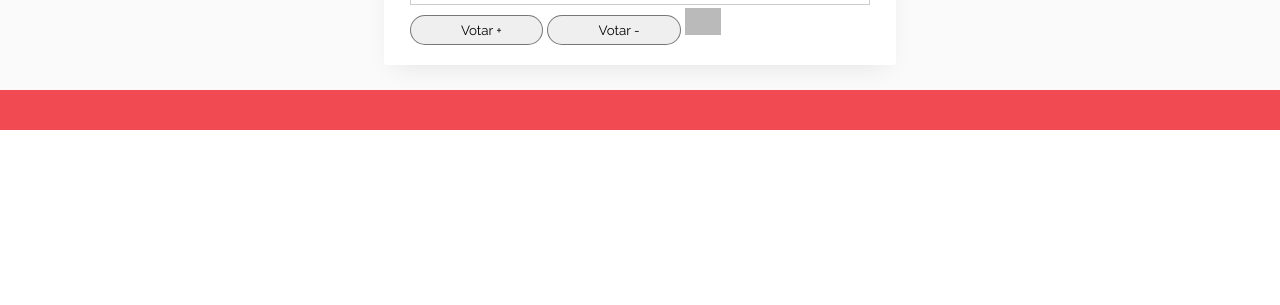
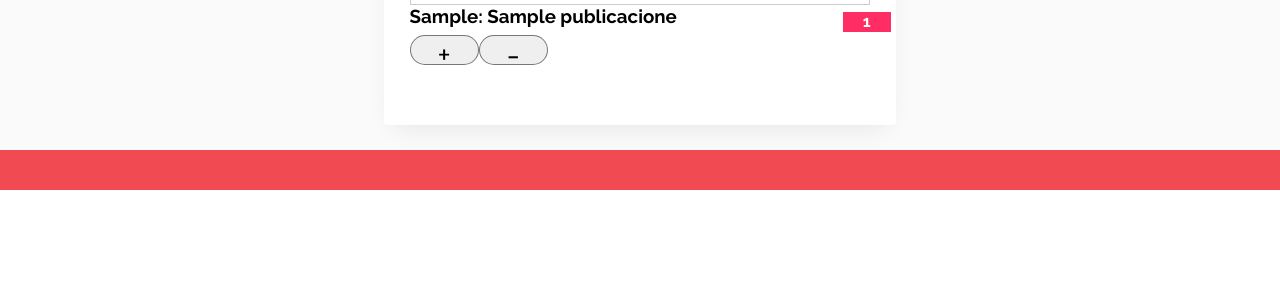
Before and after one commit to mgurbinaa/ProyectoDW, a PHP site: page /php/index.php in a window 1280 px wide. Shown: the part 495-800 px from the top of the page. Run offline with PHP 8.4, Linux system fonts and the light colour scheme; the visitor is signed in with stand-in values (Sample User, id 1); tables that the repository leaves empty hold one stand-in row (values such as "Sample post"); grey boxes are pictures that could not be loaded.

Commit message:
Cambios de estructura de publicaciones

```diff
--- a/css/estilos.css
+++ b/css/estilos.css
@@ -116,6 +116,23 @@
 		padding-bottom: 20px;
 		box-sizing: border-box;
 	}
+		#datos{
+			width: 95%;
+			height: 20px;
+			margin-left: 5%;
+			float: left;
+		}
+		#calif{
+			background: #FE2E64;
+			color: white;
+			float: right;
+			margin-right: 1%;
+			width: 10%;
+			height: 20px;
+			display: inline;
+			margin-top: -15px;
+			text-align: center;
+		}
 		#foto{
 			width: 90%;
 			height: 350px;
@@ -165,12 +182,24 @@
 			margin-left: 5%;
 			position: relative;
 			float: left;
-			height: 30px;
+			height: 80px;
 		}
 			#acciones>img{
 				height: 100%;
 				cursor: pointer;
 				transition: .2s all;
+			}
+			#votar{
+				text-align: center;
+				float: left;
+			    width:15%;
+			    margin-left: 0%;
+			    height: 30px;
+			    margin-top: 10px;
+			    border-radius: 115px;
+			    border: 1px solid rgba(0,0,0,.5);
+			    outline: none;
+			    font-size: 2em;
 			}
 
 		.comentarios{
@@ -299,14 +328,3 @@ footer{
 		width: 100%;
 		height: 100%;
 	}
-button{
-    text-align: center;
-    width: 29%;
-    margin-left: 0%;
-    height: 30px;
-    padding-left: 10px;
-    margin-top: 10px;
-    border-radius: 115px;
-    border: 1px solid rgba(0,0,0,.5);
-    outline: none;
-}
--- a/php/Index.php
+++ b/php/Index.php
@@ -93,24 +93,16 @@ $usuarioQuery = consulta($query);
 							<div id='foto'>
 								<img src='../src/{$publi['id_publi']}.jpeg' onclick='goToPubli({$publi['id_publi']})'>
 							</div>
+							<div id='datos'>
+								<h3>{$publi['shop']}: {$publi['title']}</h3>
+								<div id='calif'>
+									<h4>{$publi['calificacion']}</h4>
+								</div>
+							</div>
 
 							<div id='acciones'>
-							<button class='votar' onclick='votarmas(\'idm5\',\'idp5\')'>Votar + </button>
-							<button class='votar'  onclick='votarmenos(\'idm6\',\'idp6\')'>Votar - </button>
-
-
-								<img src='../img/comen.png' onclick='abrircomen(\'id1\')' style='opacity: .7; height: 90% !important;'>
-							</div>
-							<div class='comentarios' id='id1'>
-								<textarea maxlength='140' placeholder='Escribe tu comentario aquí...' onkeyup='restar(\'idm1\',\'contador1\')' id='idm1'></textarea>
-								<div class='btncar'>
-									<button onclick='publicar(\'idm1\',\'idp1\')'>Comentar!</button>
-									<h4 id='contador1'>140</h4>
-								</div>
-								<div id='idp1'>
-									<p></p>
-								</div>
-
+								<button class='votar' id='votar' onclick='votarmas({$publi['id_publi']})'>+ </button>
+								<button class='votar' id='votar' onclick='votarmenos({$publi['id_publi']})'>- </button>
 							</div>
 						</div>";
 				}
```
Also changed, not shown: css/estilosPublicacion.css (+13 -0 lines), php/vistaPublicacion.php (+8 -58 lines), src/1.jpeg (added).
